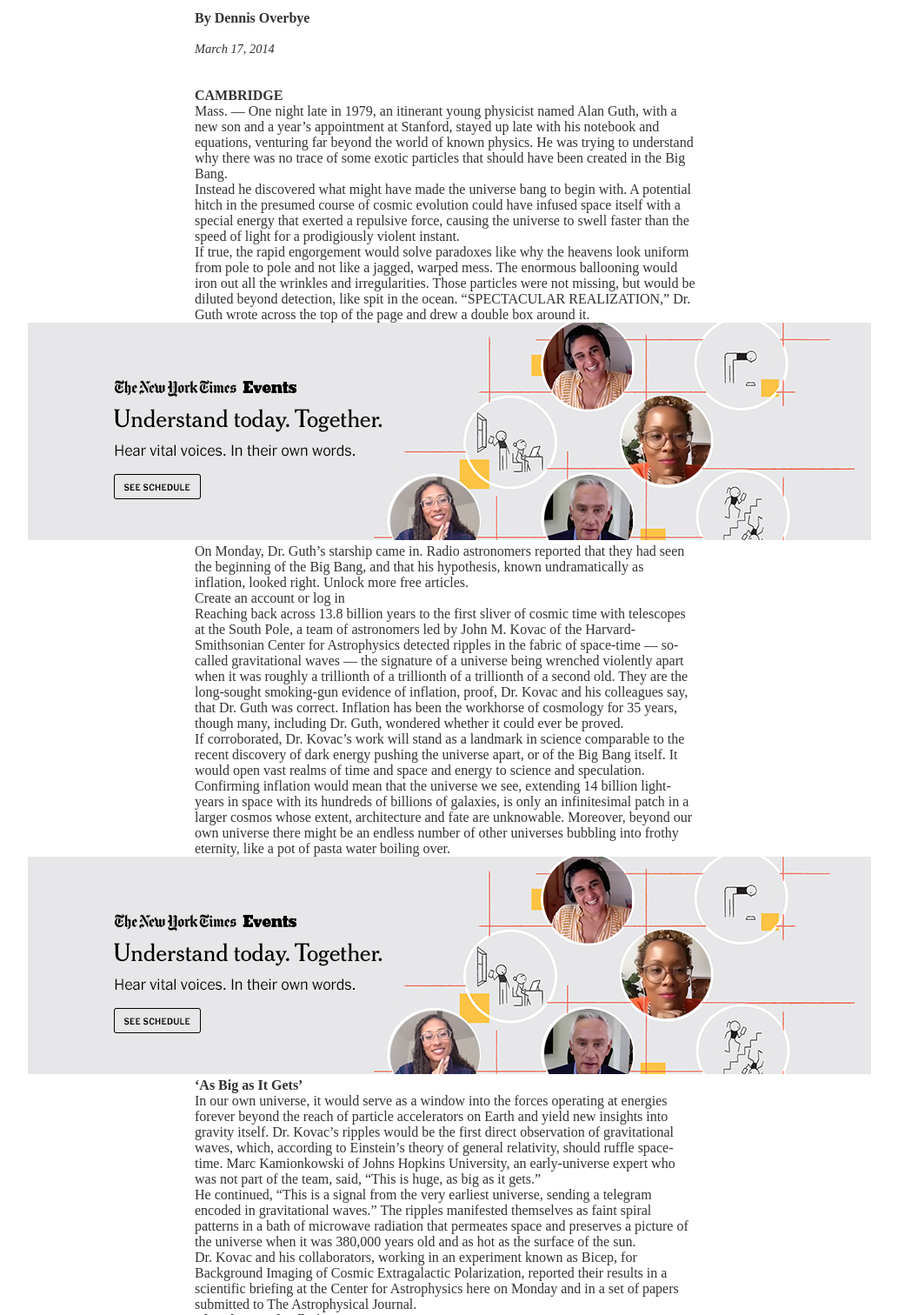
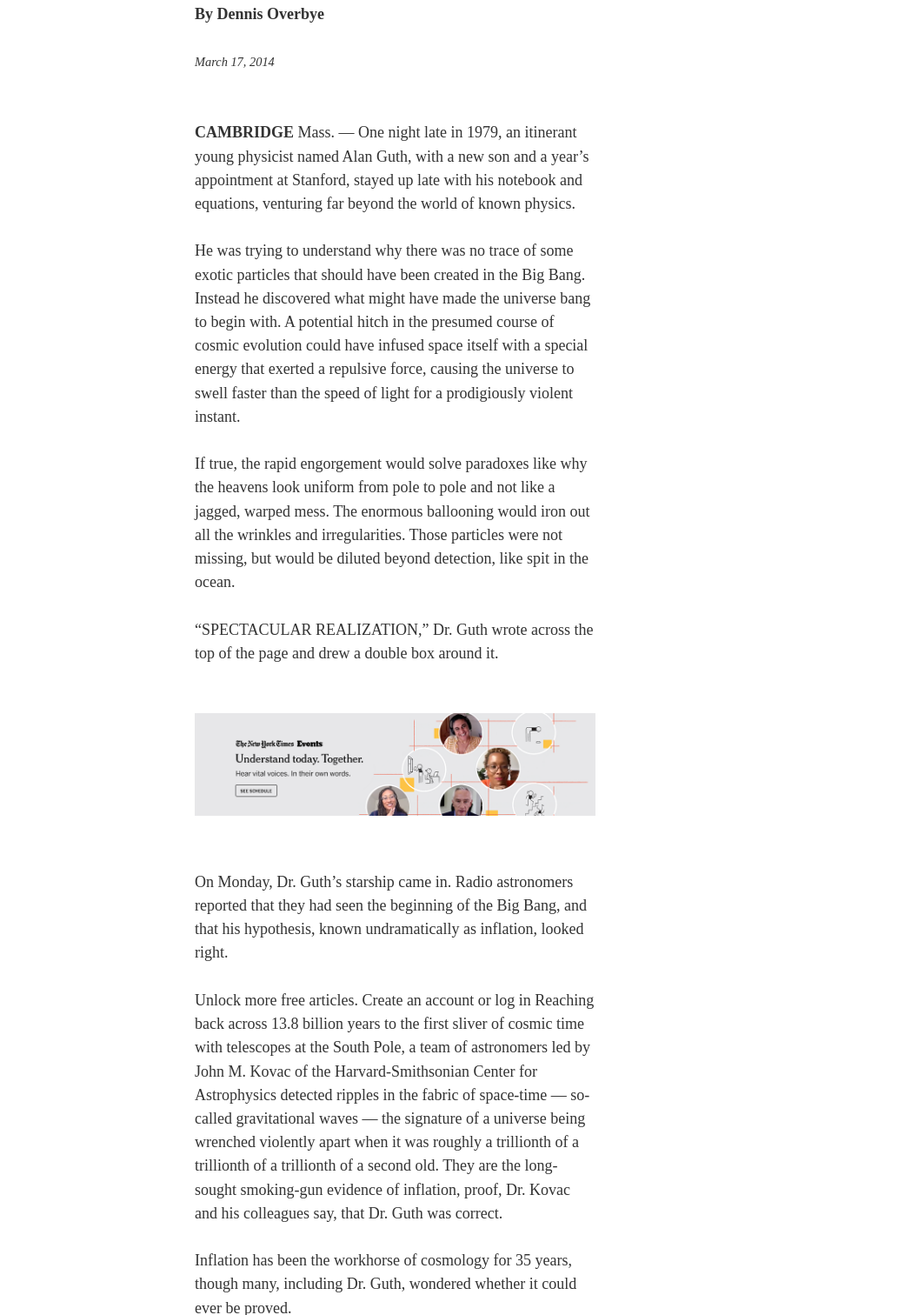
Before and after one commit to Shaher-11/NY-Times, a website: page index.html in a window 1280 px wide. Shown: the part 2179-3691 px from the top of the page at 87% size, without its empty margins (224-1257 px from the left). Drawn offline with Linux system fonts and the light colour scheme.

Commit message:
add line brs to orginze articles and style the font size

```diff
--- a/index.html
+++ b/index.html
@@ -82,65 +82,90 @@
       <p class="date">March 17, 2014</p><br>
     </div>
     <br>
+
       <div class="para">
-    <h3>CAMBRIDGE</h3>
-    <p>Mass. — One night late in 1979, an itinerant young physicist named Alan Guth,
+    <p><strong>CAMBRIDGE</strong> Mass. — One night late in 1979, an itinerant young physicist named Alan Guth,
       with a new son and a year’s appointment at Stanford, stayed up late with his notebook and equations,
       venturing far beyond the world of known physics.
-
-He was trying to understand why there was no trace of some exotic particles that should have been created in the Big Bang.</p>
-
-<p> Instead he discovered what might have made the universe bang to begin with.
+      <br>
+      <br>
+He was trying to understand why there was no trace of some exotic particles that should have been created in the Big Bang.
+ Instead he discovered what might have made the universe bang to begin with.
     A potential hitch in the presumed course of cosmic evolution could have infused space itself with a special energy that exerted a repulsive force,
-    causing the universe to swell faster than the speed of light for a prodigiously violent instant.</p>
-
-<p>If true, the rapid engorgement would solve paradoxes like why the heavens look uniform from pole to pole and not like a jagged, warped mess.
+    causing the universe to swell faster than the speed of light for a prodigiously violent instant.
+    <br>
+    <br>
+If true, the rapid engorgement would solve paradoxes like why the heavens look uniform from pole to pole and not like a jagged, warped mess.
   The enormous ballooning would iron out all the wrinkles and irregularities. Those particles were not missing, but would be diluted beyond detection,
   like spit in the ocean.
-
+  <br>
+  <br>
 “SPECTACULAR REALIZATION,” Dr. Guth wrote across the top of the page and drew a double box around it.</p>
+<br>
+<br>
 <div>
 </div>
 </div>
-<a href="#"><img src="assets/people-in-add.png" alt="ads"></a>
+<a href="#"><img src="assets/people-in-add.png" alt="ads" class="para"></a>
 </section>
-
+<br>
+<br>
 <div class="para">
 <p>
-On Monday, Dr. Guth’s starship came in. Radio astronomers reported that they had seen the beginning of the Big Bang, and that his hypothesis, known undramatically as inflation, looked right.
-
-    Unlock more free articles.</p>
+On Monday, Dr. Guth’s starship came in. Radio astronomers reported that they had seen the beginning of the Big Bang, and that his hypothesis,
+known undramatically as inflation, looked right.
+<br>
+<br>
+    Unlock more free articles.
 
 Create an account or log in
 
-<p>Reaching back across 13.8 billion years to the first sliver of cosmic time with telescopes at the South Pole, a team of astronomers led by John M. Kovac of the Harvard-Smithsonian Center for Astrophysics detected ripples in the fabric of space-time — so-called gravitational waves — the signature of a universe being wrenched violently apart when it was roughly a trillionth of a trillionth of a trillionth of a second old. They are the long-sought smoking-gun evidence of inflation, proof, Dr. Kovac and his colleagues say, that Dr. Guth was correct.
-
-Inflation has been the workhorse of cosmology for 35 years, though many, including Dr. Guth, wondered whether it could ever be proved.</p>
-
-<p>If corroborated, Dr. Kovac’s work will stand as a landmark in science comparable to the recent discovery of dark energy pushing the universe apart, or of the Big Bang itself. It would open vast realms of time and space and energy to science and speculation.
-
-Confirming inflation would mean that the universe we see, extending 14 billion light-years in space with its hundreds of billions of galaxies, is only an infinitesimal patch in a larger cosmos whose extent, architecture and fate are unknowable. Moreover, beyond our own universe there might be an endless number of other universes bubbling into frothy eternity, like a pot of pasta water boiling over.</p>
+Reaching back across 13.8 billion years to the first sliver of cosmic time with telescopes at the South Pole, a team of astronomers led by John M.
+  Kovac of the Harvard-Smithsonian Center for Astrophysics detected ripples in the fabric of space-time — so-called gravitational waves —
+  the signature of a universe being wrenched violently apart when it was roughly a trillionth of a trillionth of a trillionth of a second old.
+  They are the long-sought smoking-gun evidence of inflation, proof, Dr. Kovac and his colleagues say, that Dr. Guth was correct.
+  <br>
+  <br>
+Inflation has been the workhorse of cosmology for 35 years, though many, including Dr. Guth, wondered whether it could ever be proved.
+<br>
+<br>
+If corroborated, Dr. Kovac’s work will stand as a landmark in science comparable to the recent discovery of dark energy pushing the universe apart,
+ or of the Big Bang itself. It would open vast realms of time and space and energy to science and speculation.
+ <br>
+ <br>
+Confirming inflation would mean that the universe we see, extending 14 billion light-years in space with its hundreds of billions of galaxies,
+ is only an infinitesimal patch in a larger cosmos whose extent, architecture and fate are unknowable. Moreover,
+  beyond our own universe there might be an endless number of other universes bubbling into frothy eternity, like a pot of pasta water boiling over.
+  <br>
+<br>
+</p>
 </div>
-
+<br>
+<br>
 <div>
-  <a href="#"><img src="assets/people-in-add.png" alt="ads"></a>
+  <a href="#"><img src="assets/people-in-add.png" alt="ads" class="para"></a>
 </div>
-
+<br>
+<br>
 
 <section>
   <h2 class="para">‘As Big as It Gets’</h2>
+  <br>
   <aside class="para">
-  <p> In our own universe, it would serve as a window into the forces operating at energies forever beyond the reach of particle accelerators on Earth and yield new insights into gravity itself. Dr. Kovac’s ripples would be the first direct observation of gravitational waves, which, according to Einstein’s theory of general relativity, should ruffle space-time.
+  <p> In our own universe, it would serve as a window into the forces operating at energies forever beyond the reach of particle accelerators on Earth and yield new insights into gravity itself.
+    Dr. Kovac’s ripples would be the first direct observation of gravitational waves, which, according to Einstein’s theory of general relativity, should ruffle space-time.
+    <br>
+Marc Kamionkowski of Johns Hopkins University, an early-universe expert who was not part of the team, said, “This is huge, as big as it gets.”
+<br>
 
-Marc Kamionkowski of Johns Hopkins University, an early-universe expert who was not part of the team, said, “This is huge, as big as it gets.”</p>
+He continued, “This is a signal from the very earliest universe, sending a telegram encoded in gravitational waves.”
 
-<p>He continued, “This is a signal from the very earliest universe, sending a telegram encoded in gravitational waves.”
-
-The ripples manifested themselves as faint spiral patterns in a bath of microwave radiation that permeates space and preserves a picture of the universe when it was 380,000 years old and as hot as the surface of the sun.</p>
-<p>Dr. Kovac and his collaborators, working in an experiment known as Bicep, for Background Imaging of Cosmic Extragalactic Polarization, reported their results in a scientific briefing at the Center for Astrophysics here on Monday and in a set of papers submitted to The Astrophysical Journal.</p>
+The ripples manifested themselves as faint spiral patterns in a bath of microwave radiation that permeates space and preserves a picture of the universe when it was 380,000 years old and as hot as the surface of the sun.
+Dr. Kovac and his collaborators, working in an experiment known as Bicep, for Background Imaging of Cosmic Extragalactic Polarization, reported their results in a scientific briefing at the Center for Astrophysics here on Monday and in a set of papers submitted to The Astrophysical Journal.</p>
   </aside>
 </section>
-
+<br>
+<br>
 
 <section class="inflation">
   <div class="para">
--- a/style.css
+++ b/style.css
@@ -21,6 +21,8 @@ body {
   margin: 0 auto;
   overflow-x: hidden;
   color: #333;
+  line-height: 1.7rem;
+  font-size: large;
 }
 
 ul {
@@ -130,4 +132,5 @@ main {
 .auther-date,
 .para {
   margin-left: 12rem;
+  width: 60%;
 }
```
